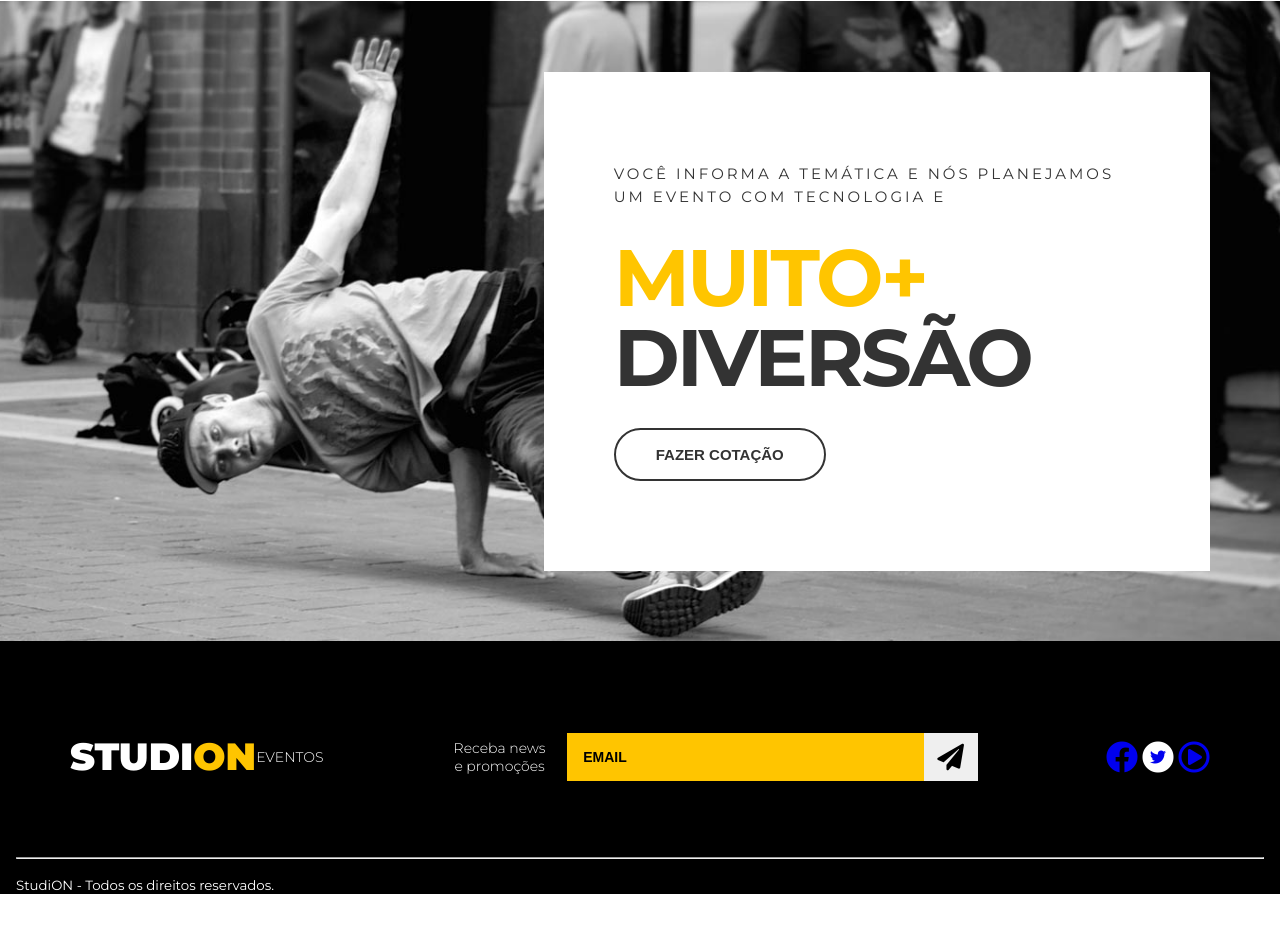
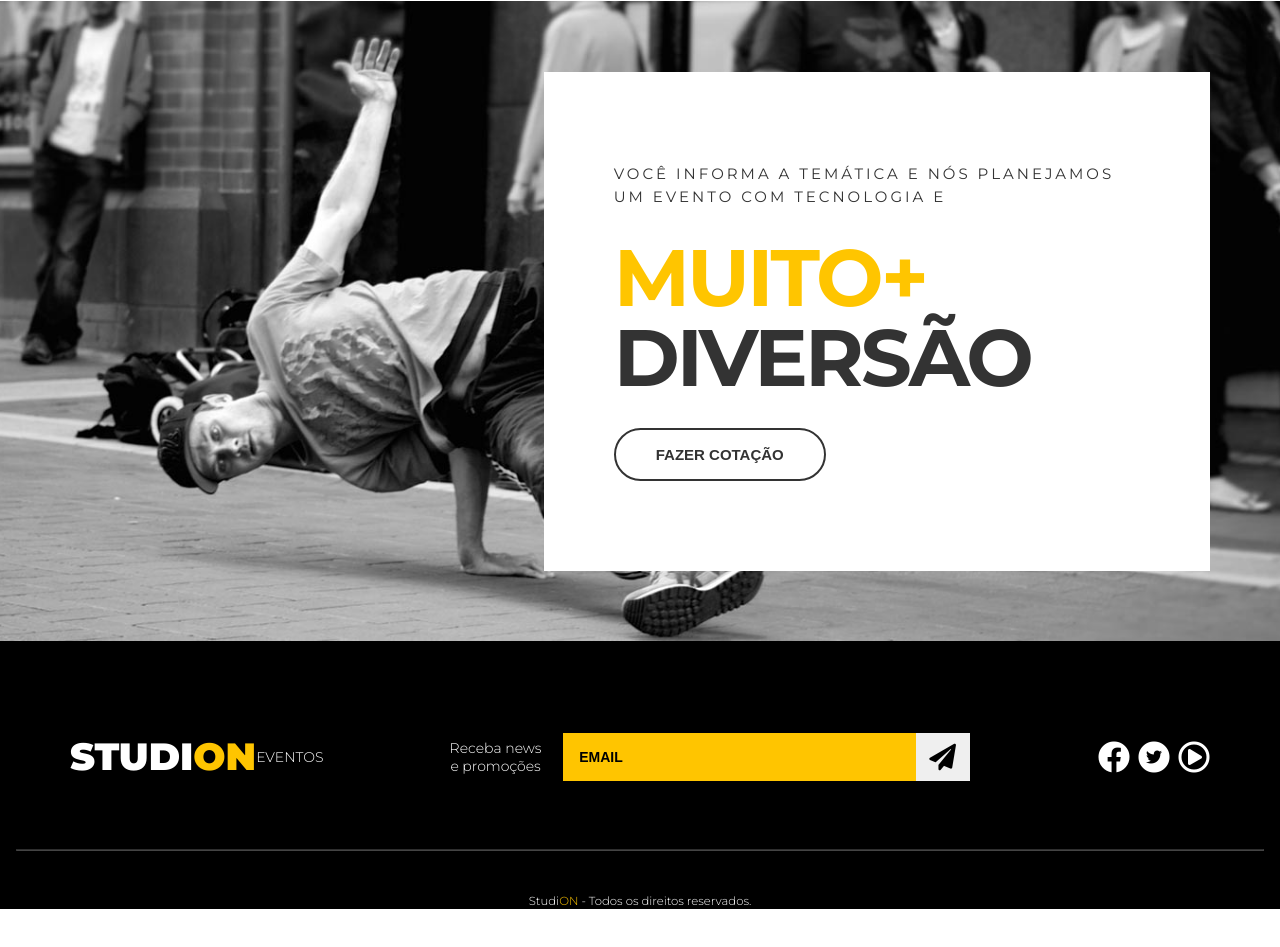
Before and after one commit to nataliapriscilacosta/studion, a website: page index.html in a window 1280 px wide. Shown: the part 1620-2567 px from the top of the page. Before the commit the page ends 2530 px from the top, so only its background shows below. Drawn offline with Linux system fonts and the light colour scheme.

Commit message:
HomePage finalizada

```diff
--- a/index.html
+++ b/index.html
@@ -125,7 +125,7 @@
         <li>
           <a href="https://twitter.com/" target="_blank">
             <span class="fa-stack">
-              <i class="fas fa-circle fa-stack-2x fa-inverse"></i>
+              <i class="fas fa-circle fa-stack-2x"></i>
               <i class="fab fa-twitter fa-stack-1x"></i>
             </span>
           </a>
@@ -139,7 +139,7 @@
     </div>
     <hr />
     <p>
-      <small>Studi<span>ON</span> - Todos os direitos reservados.</small>
+      <small>Studi<span class="copy--primary">ON</span> - Todos os direitos reservados.</small>
     </p>
   </footer>
 </body>
--- a/style.css
+++ b/style.css
@@ -335,10 +335,43 @@ ul {
 }
 
 .footer__form button {
+    cursor: pointer;
     border: unset;
     height: 100%;
+    transition: 0.3s all ease;
+}
+
+.footer__form button:hover {
+    color: #fff;
+    background-color: var(--color-copy);
 }
 
 .footer__social {
     justify-self: end;
 }
+
+.footer__social a,
+.footer__social a:visited,
+.footer__social a:active {
+    color: #fff;
+    margin-left: 0.25rem;
+}
+
+.footer__social a .fa-twitter,
+.footer__social a:visited .fa-twitter,
+.footer__social a:active .fa-twitter {
+    color: #000;
+}
+
+.footer hr {
+    border-color: #fff4;
+    margin: 0;
+}
+
+.footer p {
+    text-align: center;
+    font-size: .875rem;
+    font-weight: 300;
+    margin-block: 0;
+    margin: 2.5rem 0;
+}
```
